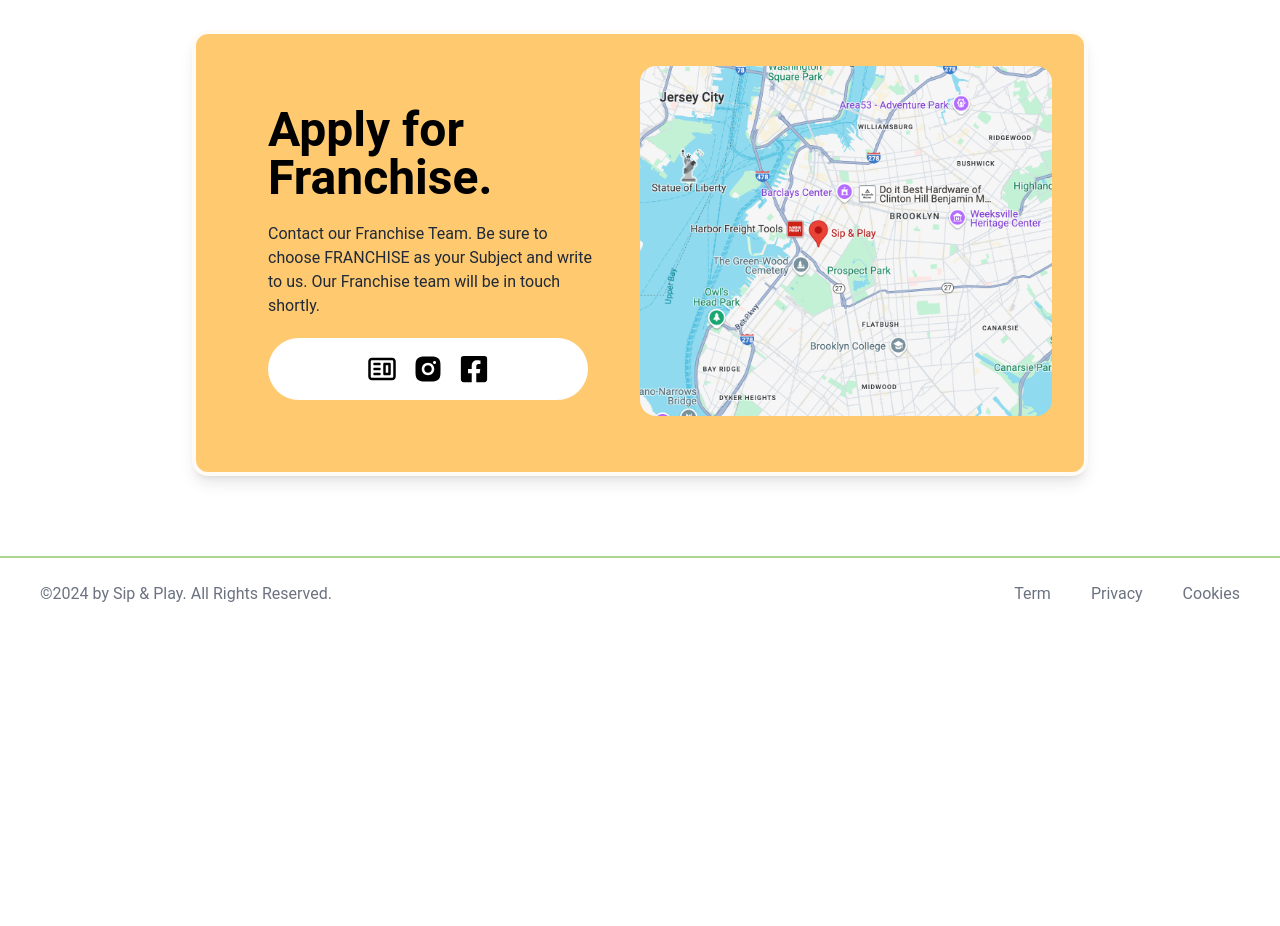
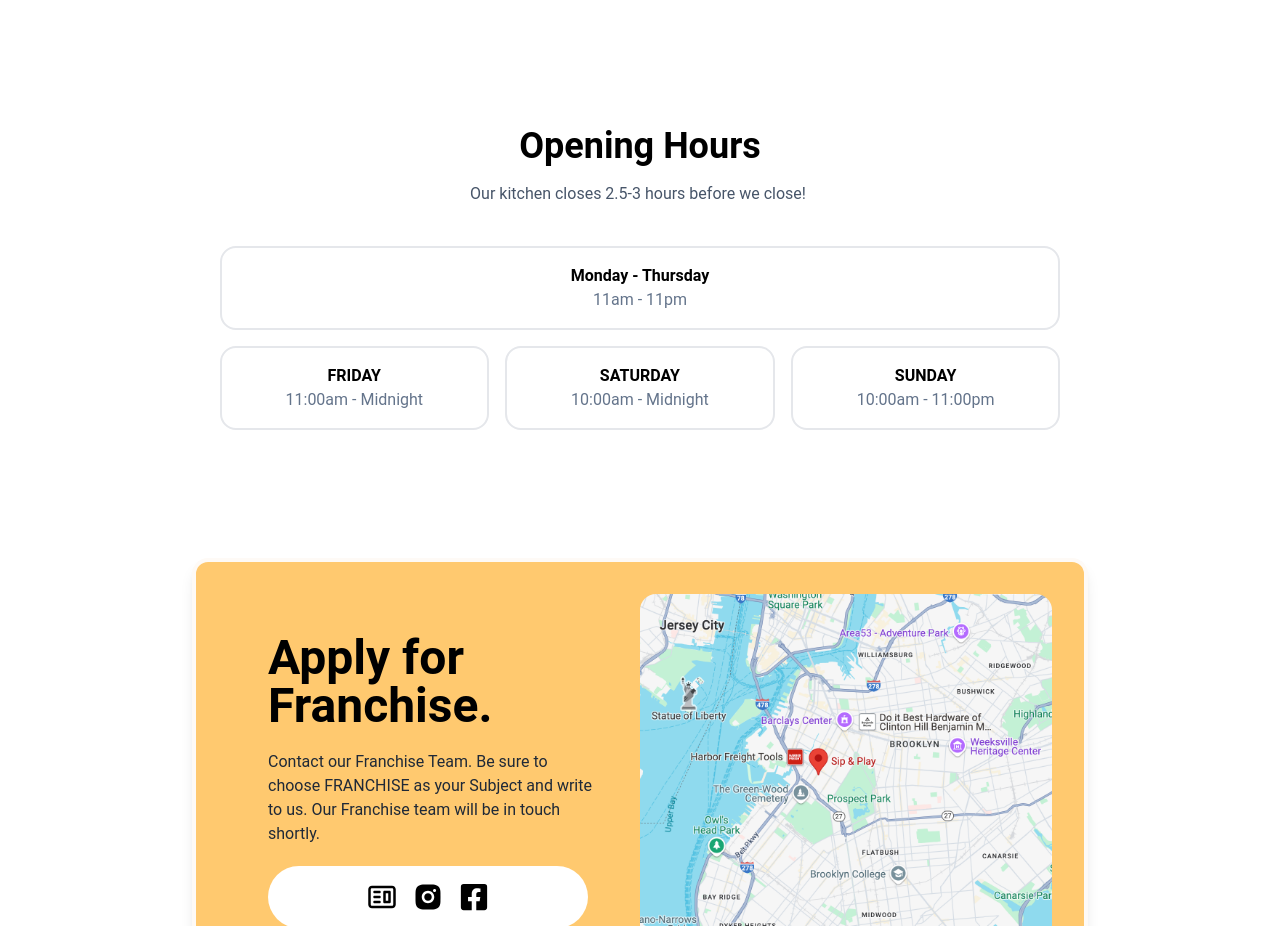
Before and after one commit to LuaanNguyen/Board-Game-Cafe-Website, a React (Vite) app: page /about in a window 1280 px wide. Shown: the part 1540-2466 px from the top of the page. Before the commit the page ends 2170 px from the top, so only its background shows below. Built offline with nearby package versions, Linux system fonts and the light colour scheme; a web font is replaced by a local one.

Commit message:
Move opening hours to about page

```diff
--- a/src/Home.jsx
+++ b/src/Home.jsx
@@ -6,6 +6,7 @@ import { Canvas, useFrame } from "@react-three/fiber";
 import { OrbitControls } from "@react-three/drei";
 import { useLoader } from "@react-three/fiber";
 import { GLTFLoader } from "three/examples/jsm/loaders/GLTFLoader";
+import { Link } from "react-router-dom";
 
 function Home() {
   const [cursor, setCursor] = useState({ x: 0, y: 0 });
@@ -32,19 +33,15 @@ function Home() {
             {" "}
             Boardgame Cafe
           </h2>
-          <p className="font-sans mb-6">
+          <p className="font-sans mb-6 text-lg">
             Join us with your friends and family to explore our extensive
             collection of over 500 board games! For just $10 per person, enjoy 3
             hours of gameplay (Friday-Sunday and Holidays: $12 per person).
-            While you play, indulge in our selection of bubble tea, coffee,
-            beers, sandwiches, and salads for a delightful experience. To secure
-            your spot, reserve a table for $15 per person, also including 3
-            hours of gameplay
           </p>
 
-          {/* <button className="bg-orangeLight px-6 lg:px-8 py-3 lg:py-4 rounded-full mt-6 hover:bg-[#F7E7DC]">
-            Buy Now
-          </button> */}
+          <button className="bg-orangeLight px-6 lg:px-8 py-3 lg:py-4 rounded-full mt-6 hover:bg-[#F7E7DC] relative z-10">
+            <Link to="/about">Learn More</Link>
+          </button>
         </div>
         <div className="h-[30vw] aspect-square max-lg:hidden shadow-2xl rounded-full bg-orangeLight flex  items-center justify-center">
           <Canvas
@@ -62,7 +59,6 @@ function Home() {
           </Canvas>
         </div>
       </div>
-      <OfficeHours />
 
       {/* <div className="my-16 lg:my-32 text-2xl lg:text-4xl">
         <h3 className="text-center font-bold mb-12 lg:mb-24">
@@ -128,40 +124,3 @@ Model.propTypes = {
 };
 
 export default Home;
-
-function OfficeHours() {
-  return (
-    <section className="flex gap-4 flex-col mt-44 items-center">
-      <h1 className="font-bold text-4xl text-center m-6"> Opening Hours </h1>
-
-      <section className="flex gap-4 flex-col max-w-[1115px]">
-        <div className="hoursChildren">
-          <div className="hoursTextContainer">
-            <h2 className="day"> Monday - Thursday </h2>
-            <p className="text-slate-500"> 11am - 11pm</p>
-          </div>
-        </div>
-        <div className="flex flex-row gap-4 bg-orangeVeryPale max-md:flex-col">
-          <div className="hoursChildren">
-            <div className="hoursTextContainer">
-              <h2 className="day"> FRIDAY</h2>
-              <p className="text-slate-500"> 11:00am - Midnight</p>
-            </div>
-          </div>
-          <div className="hoursChildren">
-            <div className="hoursTextContainer">
-              <h2 className="day"> SATURDAY</h2>
-              <p className="text-slate-500"> 10:00am - Midnight</p>
-            </div>
-          </div>{" "}
-          <div className="hoursChildren">
-            <div className="hoursTextContainer">
-              <h2 className="day"> SUNDAY</h2>
-              <p className="text-slate-500"> 10:00am - 11:00pm</p>
-            </div>
-          </div>
-        </div>
-      </section>
-    </section>
-  );
-}
--- a/src/components/About.jsx
+++ b/src/components/About.jsx
@@ -2,6 +2,7 @@ import { AiFillInstagram } from "react-icons/ai";
 import { FaFacebook } from "react-icons/fa";
 import { motion } from "framer-motion";
 import Franchise from "./Franchise";
+import OfficeHours from "./Hours";
 
 function About() {
   return (
@@ -103,6 +104,7 @@ function About() {
           </a>
         </div>
       </motion.div>
+      <OfficeHours />
       <Franchise />
     </>
   );
--- /dev/null
+++ b/src/components/Hours.jsx
@@ -0,0 +1,42 @@
+function OfficeHours() {
+  return (
+    <section className="flex gap-4 flex-col items-center mt-24 mb-32">
+      <h1 className="font-bold text-4xl text-center"> Opening Hours </h1>
+      <p className="text-slate-600 mb-6">
+        {" "}
+        Our kitchen closes 2.5-3 hours before we close! ​
+      </p>
+
+      <section className="flex gap-4 flex-col max-w-[1115px]">
+        <div className="hoursChildren">
+          <div className="hoursTextContainer">
+            <h2 className="day"> Monday - Thursday </h2>
+            <p className="text-slate-500"> 11am - 11pm</p>
+          </div>
+        </div>
+        <div className="flex flex-row gap-4 max-md:flex-col">
+          <div className="hoursChildren">
+            <div className="hoursTextContainer">
+              <h2 className="day"> FRIDAY</h2>
+              <p className="text-slate-500"> 11:00am - Midnight</p>
+            </div>
+          </div>
+          <div className="hoursChildren">
+            <div className="hoursTextContainer">
+              <h2 className="day"> SATURDAY</h2>
+              <p className="text-slate-500"> 10:00am - Midnight</p>
+            </div>
+          </div>{" "}
+          <div className="hoursChildren">
+            <div className="hoursTextContainer">
+              <h2 className="day"> SUNDAY</h2>
+              <p className="text-slate-500"> 10:00am - 11:00pm</p>
+            </div>
+          </div>
+        </div>
+      </section>
+    </section>
+  );
+}
+
+export default OfficeHours;
--- a/src/index.css
+++ b/src/index.css
@@ -97,9 +97,11 @@ a:hover {
 }
 
 .circles {
-  display: flex;
-  justify-content: space-between;
+  position: absolute;
+  top: 0;
+  left: 0;
   width: 100%;
+  height: 100%;
   overflow: hidden;
 }
 
```
